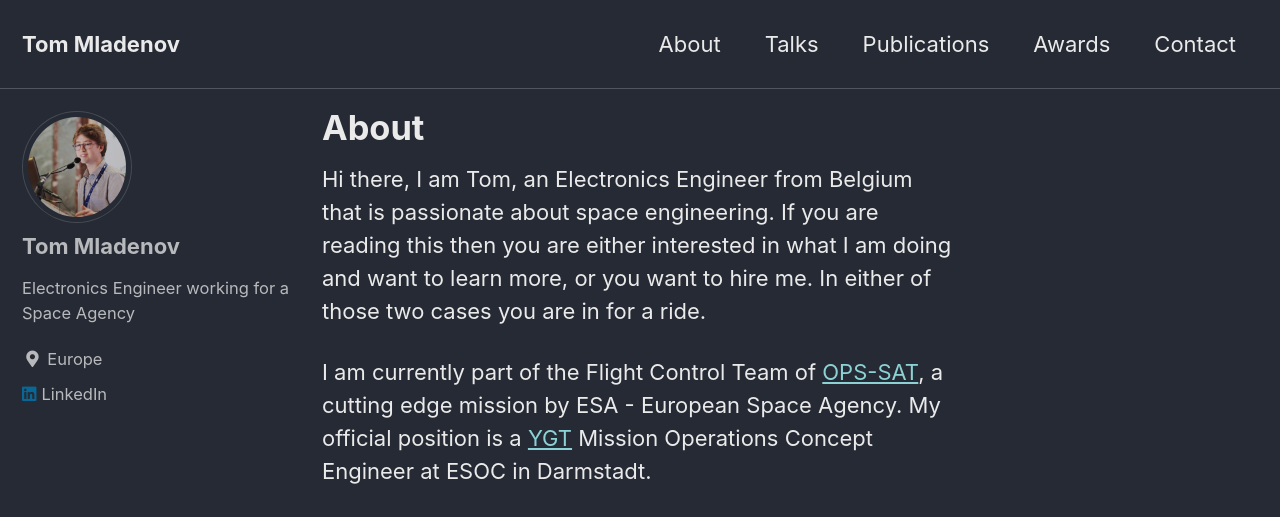
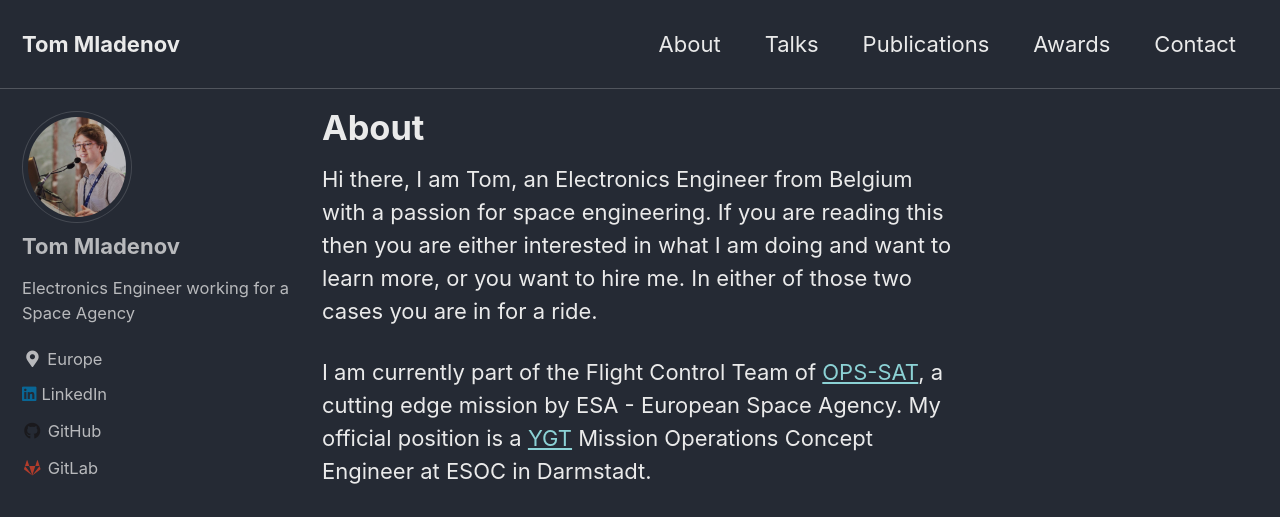
Before and after one commit to TomMladenov/tommladenov.github.io, a Jekyll site: the page built from index.md, in a window 1280 px wide and 1150 px high. Shown: the top 517 px of the window. Built offline with Jekyll 4.4.1, drawn with Linux system fonts in a browser that asks for light colours; cached includes are drawn as plain includes; grey boxes are pictures that could not be loaded.

Commit message:
Add git links, video and .gitignore

```diff
--- a/_config.yml
+++ b/_config.yml
@@ -102,7 +102,12 @@
     - label: "LinkedIn"
       icon: "fab fa-linkedin"
       url: "https://www.linkedin.com/in/tom-mladenov/"
-
+    - label: "GitHub"
+      icon: "fab fa-fw fa-github"
+      url: "https://github.com/TomMladenov"
+    - label: "GitLab"
+      icon: "fab fa-fw fa-gitlab"
+      url: "https://gitlab.com/tom-mladenov"
 
 # Site Footer
 footer:
--- a/_data/navigation.yml
+++ b/_data/navigation.yml
@@ -2,6 +2,10 @@
 main:
   - title: "About"
     url: /
+#  - title: "Posts"
+#    url: /posts/
+#  - title: "Projects"
+#    url: /projects/
   - title: "Talks"
     url: /talks/
   - title: "Publications"
--- a/index.md
+++ b/index.md
@@ -5,11 +5,13 @@
 ---
 
 
-Hi there, I am Tom, an Electronics Engineer from Belgium that is passionate
-about space engineering. If you are reading this then you are either interested in
+Hi there, I am Tom, an Electronics Engineer from Belgium with a passion for space engineering.
+If you are reading this then you are either interested in
 what I am doing and want to learn more, or you want to hire me. In either of those
 two cases you are in for a ride.
 
 I am currently part of the Flight Control Team of [OPS-SAT](https://www.esa.int/Enabling_Support/Operations/OPS-SAT), a cutting edge mission by
 ESA - European Space Agency. My official position is a [YGT](https://www.esa.int/About_Us/Careers_at_ESA/Graduates_Young_Graduate_Trainees) Mission Operations Concept
 Engineer at ESOC in Darmstadt.
+
+{% include video id="J5ZAghU34cI" provider="youtube" %}
```
Also changed, not shown: 7 other files.
